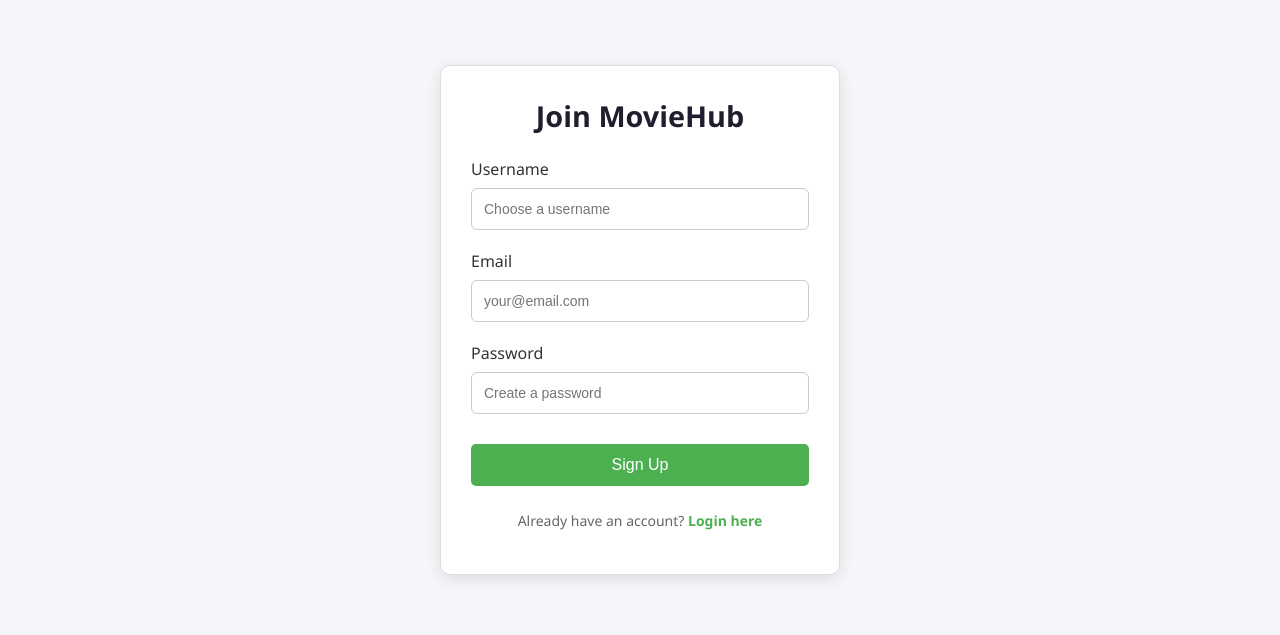
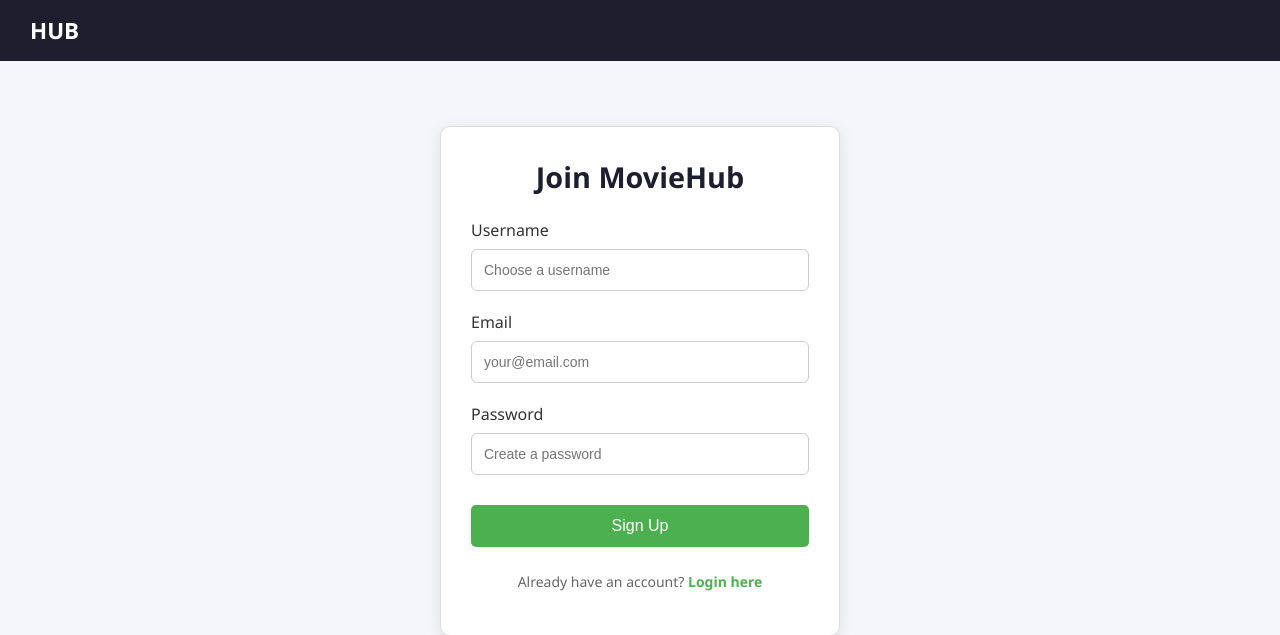
Before and after one commit to Duncan-Pringle/Web-Development-Assignement, a Python web app: template templates/signup.html in a window 1280 px wide. Shown: the top 635 px of the page. Run offline with Jinja, Linux system fonts and the light colour scheme; the template is opened without the code that fills it, so the values that code supplies are empty.

Commit message:
add header section to auth_base.html

```diff
--- a/templates/auth_base.html
+++ b/templates/auth_base.html
@@ -1,6 +1,11 @@
 {% extends 'base.html' %}
 
 {% block content %}
+<div class="header">
+  <a href="/">
+    <div class="headerItem" id="hub">HUB</div>
+  </a>
+</div>
 <div class="auth-wrapper">
     <div class="auth-card">
         <div class="auth-header">
```
